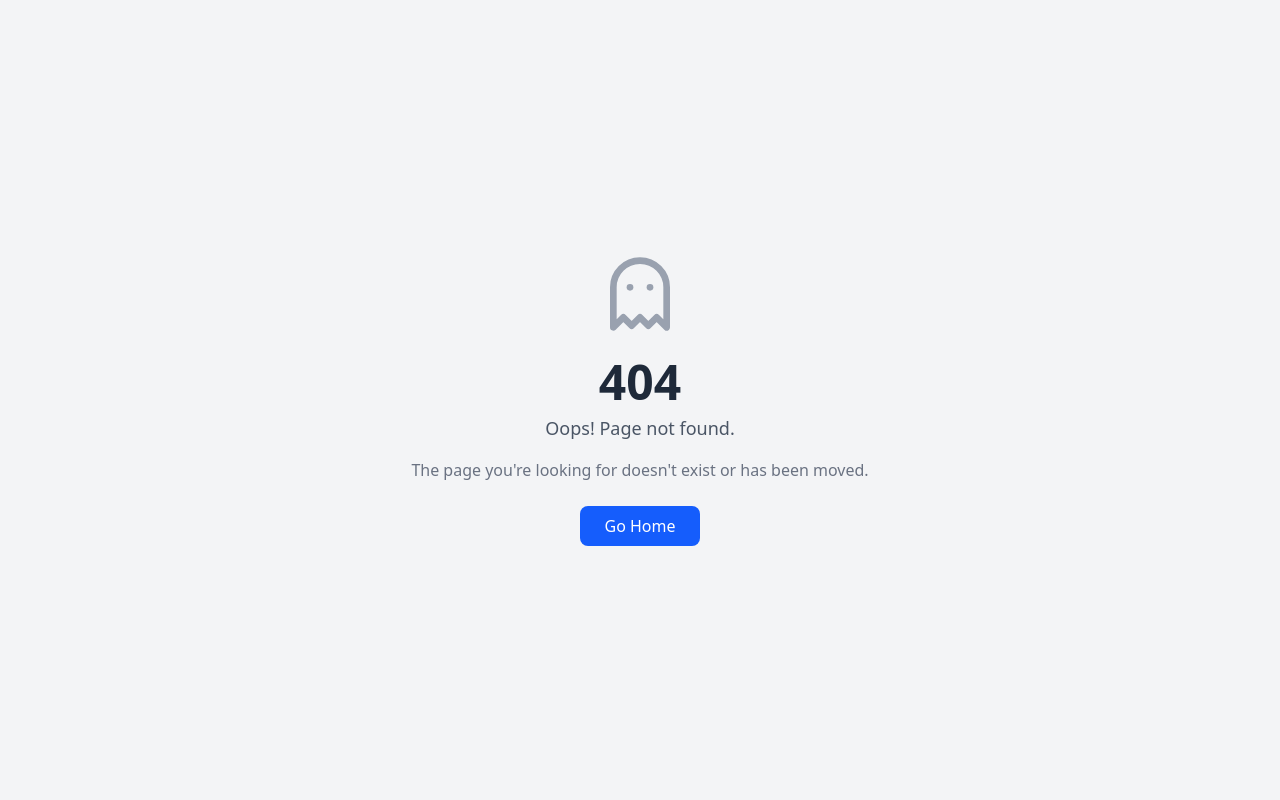
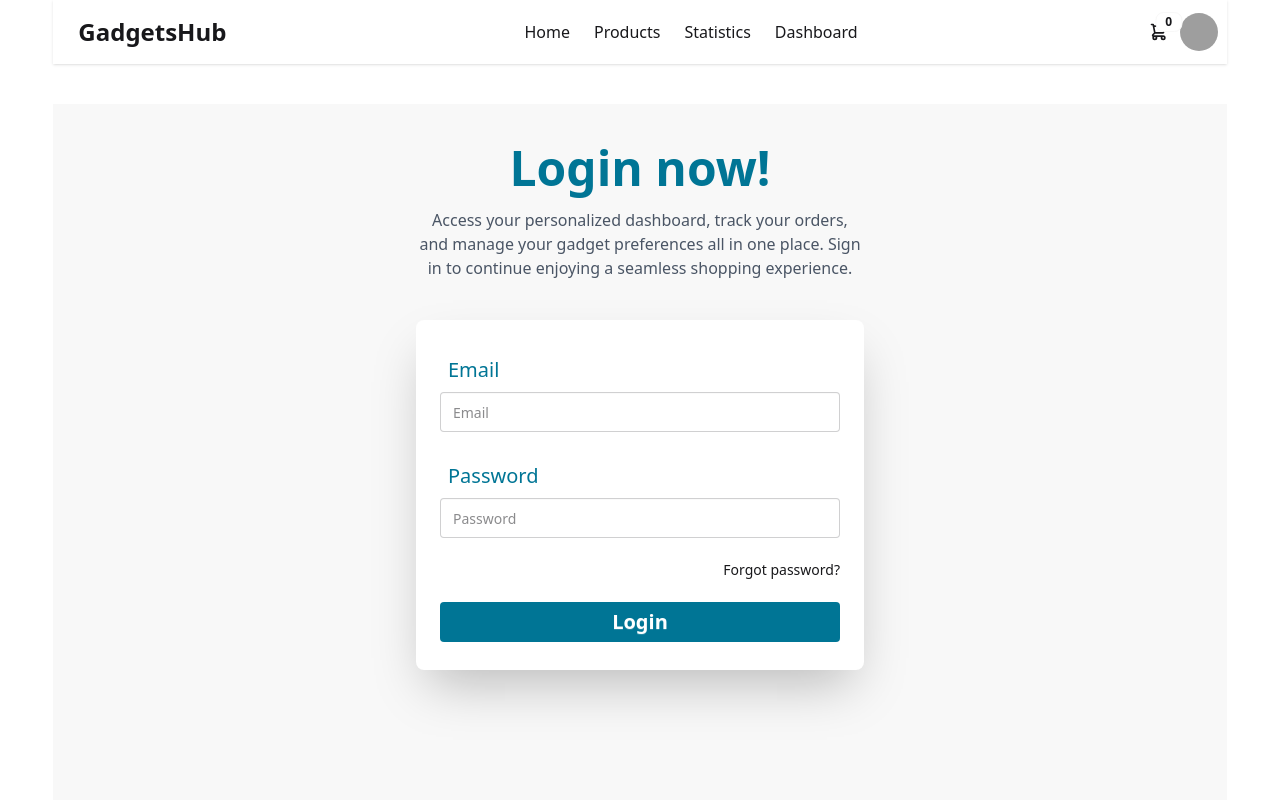
Before and after one commit to Amitkumersarkar/Gadgets-Hub, a React (Vite) app: page /profile in a window 1280 px wide. Before the commit this address had no page. Shown: the top 800 px of the page. Built offline with nearby package versions, Linux system fonts and the light colour scheme; grey boxes are pictures that could not be loaded.

Commit message:
final update of the projects

```diff
--- a/src/components/AllProducts/Details.jsx
+++ b/src/components/AllProducts/Details.jsx
@@ -37,6 +37,9 @@ const Details = () => {
             <p className="mb-2"><strong>Specifications:</strong> {Specification}</p>
             <p className="mb-2"><strong>Rating:</strong> {rating} ⭐</p>
             <p className="text-xl mt-4 font-bold">Price: ${price}</p>
+            <div>
+                <button className="btn btn-ghost mt-2 text-white bg-cyan-600">Buy Now</button>
+            </div>
         </div>
     );
 };
--- a/src/components/Dashboard/Dashboard.jsx
+++ b/src/components/Dashboard/Dashboard.jsx
@@ -1,11 +1,10 @@
-import { Link } from "react-router-dom";
+import { Link, NavLink } from "react-router-dom";
 
 const Dashboard = () => {
     return (
         <div className="min-h-screen bg-gray-100 p-6">
             <div className="max-w-6xl mx-auto bg-white rounded-xl shadow-md p-8">
                 <h1 className="text-3xl font-bold text-center mb-6">Dashboard</h1>
-
                 <div className="grid md:grid-cols-3 gap-6">
                     <Link to="/" className="p-6 bg-purple-100 rounded-lg hover:shadow">
                         <h2 className="text-xl font-semibold">Home</h2>
@@ -13,7 +12,9 @@ const Dashboard = () => {
                     </Link>
                     <Link to="/all-products" className="p-6 bg-green-100 rounded-lg hover:shadow">
                         <h2 className="text-xl font-semibold">All Products</h2>
-                        <p className="text-sm text-gray-600">View all available gadgets.</p>
+                        <NavLink to='/home'>
+                            <p className="text-sm text-gray-600">View all available gadgets.</p>
+                        </NavLink>
                     </Link>
                     <Link to="/profile" className="p-6 bg-yellow-100 rounded-lg hover:shadow">
                         <h2 className="text-xl font-semibold">Profile</h2>
--- a/src/components/Header/Navbar.jsx
+++ b/src/components/Header/Navbar.jsx
@@ -39,7 +39,7 @@ const Navbar = () => {
                 <div className="dropdown dropdown-end">
                     <div tabIndex={0} role="button" className="btn btn-ghost btn-circle">
                         <div className="indicator">
-                            <svg xmlns="http://www.w3.org/2000/svg" className="h-5 w-5" fill="none" viewBox="0 0 24 24" stroke="currentColor">
+                            <svg xmlns="http://www.w3.org/2000/svg" className="h-5 w-5 " fill="none" viewBox="0 0 24 24" stroke="currentColor">
                                 <path strokeLinecap="round" strokeLinejoin="round" strokeWidth="2" d="M3 3h2l.4 2M7 13h10l4-8H5.4M7 13L5.4 5M7 13l-2.293 2.293c-.63.63-.184 1.707.707 1.707H17m0 0a2 2 0 100 4 2 2 0 000-4zm-8 2a2 2 0 11-4 0 2 2 0 014 0z" />
                             </svg>
                             <span className="badge badge-sm indicator-item">0</span>
@@ -48,13 +48,15 @@ const Navbar = () => {
                     <div
                         tabIndex={0}
                         className="card card-compact dropdown-content bg-base-100 z-1 mt-3 w-52 shadow">
+                        <NavLink to='/details'>
                             <div className="card-body">
                                 <span className="text-lg font-bold">1 Items</span>
-                            <span className="text-info">Subtotal: $99</span>
+                                <span className="text-info">Subtotal: $60</span>
                                 <div className="card-actions">
                                     <button className="btn btn-primary btn-block">View cart</button>
                                 </div>
                             </div>
+                        </NavLink>
                     </div>
                 </div>
                 <div className="dropdown dropdown-end">
@@ -68,13 +70,14 @@ const Navbar = () => {
                     <ul
                         tabIndex={0}
                         className="menu menu-sm dropdown-content bg-base-100 rounded-box z-1 mt-3 w-52 p-2 shadow">
+                        <NavLink to='/profile'>
                             <li>
                                 <a className="justify-between">
-                                Profile
+                                    LogIn
                                     <span className="badge">New</span>
                                 </a>
                             </li>
-                        <li><a>Settings</a></li>
+                        </NavLink>
                         <li><a>Logout</a></li>
                     </ul>
                 </div>
--- /dev/null
+++ b/src/components/Header/Profile.jsx
@@ -0,0 +1,38 @@
+const Profile = () => {
+    return (
+        <div className="bg-base-200 min-h-screen flex items-start pt-10 px-4">
+            <div className="flex flex-col items-center w-full max-w-md mx-auto space-y-6">
+
+                {/* Top Text Section */}
+                <div className="text-center">
+                    <h1 className="text-5xl text-cyan-700 font-bold">Login now!</h1>
+                    <p className="py-4 text-gray-600">
+                        Access your personalized dashboard, track your orders, and manage your gadget preferences all in one place. Sign in to continue enjoying a seamless shopping experience.
+                    </p>
+                </div>
+
+                {/* Login Form */}
+                <div className="card bg-base-100 w-full shadow-2xl">
+                    <div className="card-body">
+                        <fieldset className="fieldset space-y-4">
+                            <div>
+                                <label className="label text-xl text-cyan-700 p-2">Email</label>
+                                <input type="email" className="input input-bordered w-full" placeholder="Email" />
+                            </div>
+                            <div>
+                                <label className="label text-cyan-700 text-xl p-2">Password</label>
+                                <input type="password" className="input input-bordered w-full" placeholder="Password" />
+                            </div>
+                            <div className="text-right">
+                                <a className="link link-hover text-sm">Forgot password?</a>
+                            </div>
+                            <button className="btn btn-ghost text-white text-xl font-semibold bg-cyan-700 w-full">Login</button>
+                        </fieldset>
+                    </div>
+                </div>
+            </div>
+        </div>
+    );
+};
+
+export default Profile;
--- a/src/main.jsx
+++ b/src/main.jsx
@@ -9,6 +9,7 @@ import Home from './components/HomePage/Home';
 import Details from './components/AllProducts/Details';
 import Dashboard from './components/Dashboard/Dashboard';
 import Statistics from './components/AllProducts/Statistics';
+import Profile from './components/Header/Profile';
 const router = createBrowserRouter([
   {
     path: "/",
@@ -35,7 +36,10 @@ const router = createBrowserRouter([
         path: '/statistics',
         element: <Statistics></Statistics>
       },
-
+      {
+        path: '/profile',
+        element: <Profile></Profile>
+      }
     ]
   },
 ]);
```
Lines whose indentation alone changed are shown as unchanged.
